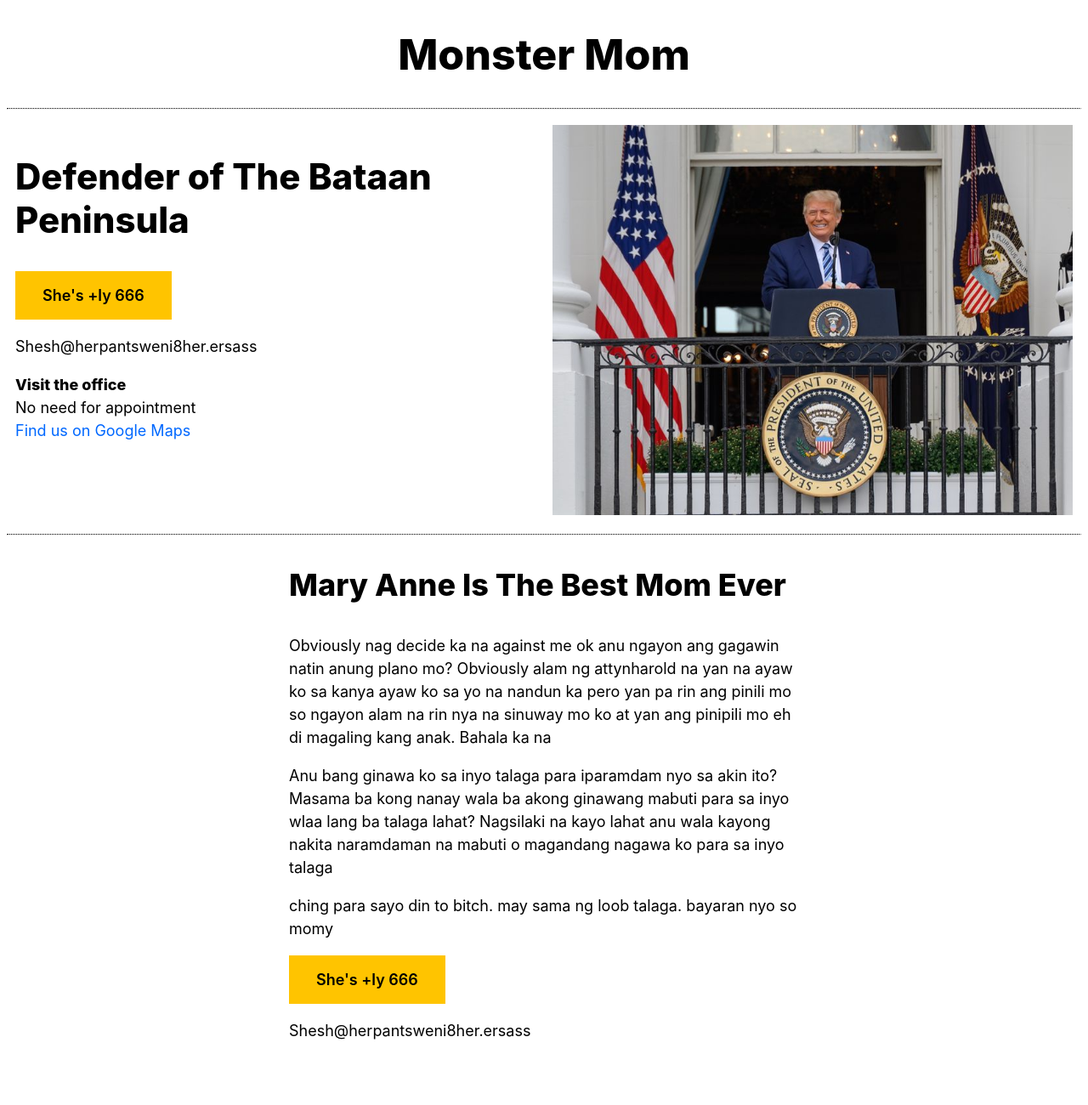
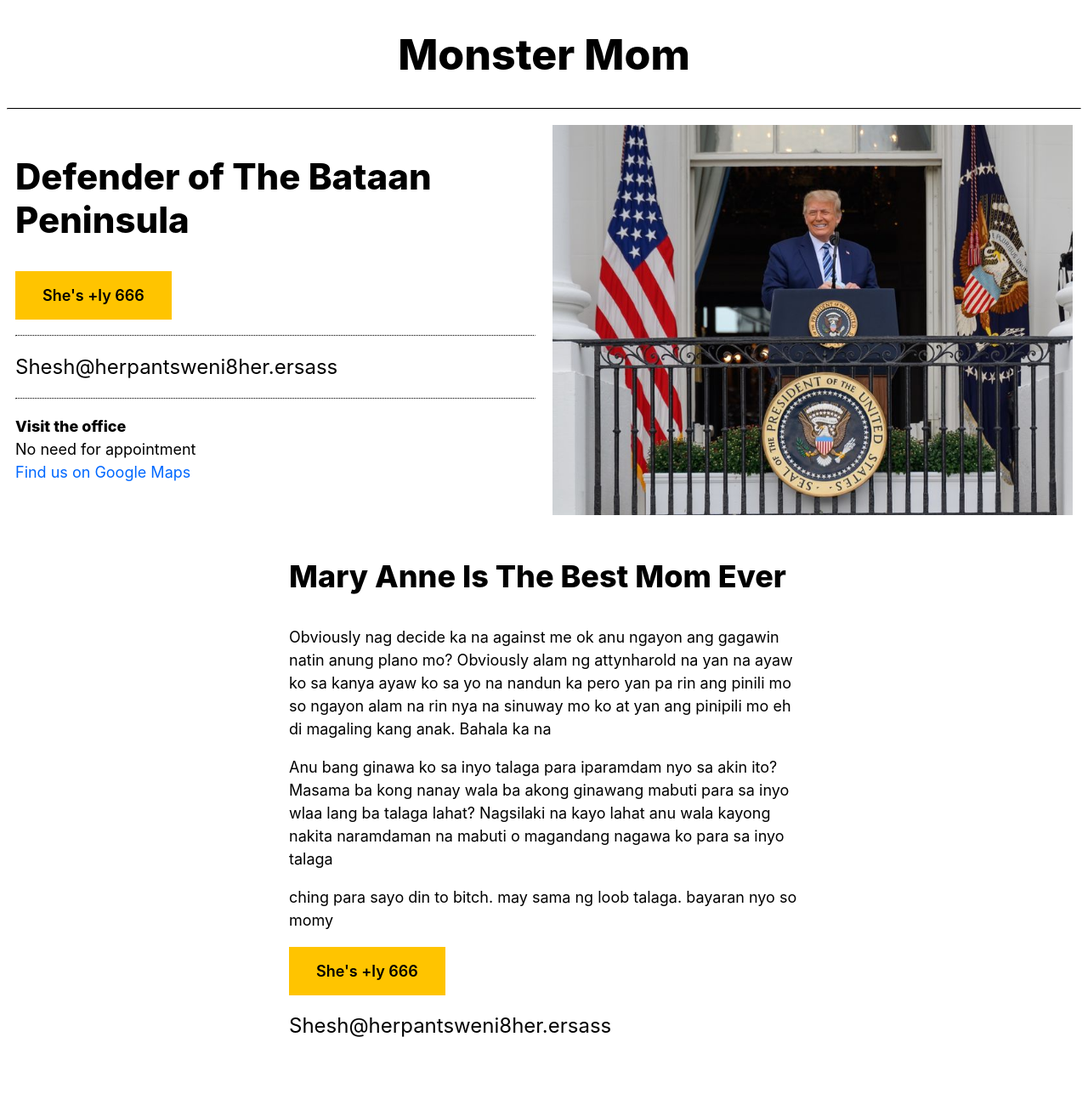
Before and after one commit to jhrespicio/mean.github.io, a plain HTML site: page index.html in a window 1280 px wide. Shown: the top 1300 px of the page at 85% size. Drawn offline with Linux system fonts and the light colour scheme.

Commit message:
Update index.html

```diff
--- a/index.html
+++ b/index.html
@@ -50,6 +50,10 @@
 
       .blue {
         color: #0068ff;
+      }
+
+      .email {
+        font-size: 24px;
       }
 
       p {
@@ -120,7 +124,7 @@
 
   <body>
     <h1 class="tc">Monster Mom</h1>
-    <hr style="border-top: dotted 1px" />
+    <hr style="border-top: solid 1px" />
 
     <div class="row">
       <div class="column">
@@ -129,8 +133,10 @@
         <p>
           <a href="#" class="button">She's +ly 666</a>
         </p>
+        <hr style="border-top: dotted 1px" />
 
-        <p>Shesh@herpantsweni8her.ersass</p>
+        <p><span class="email">Shesh@herpantsweni8her.ersass</span></p>
+        <hr style="border-top: dotted 1px" />
         <p>
           <span style="font-weight: 800">Visit the office</span><br />No need
           for appointment<br /><a
@@ -145,8 +151,6 @@
         <img src="800x600.jpg" alt="Trulli" style="width: 100%" />
       </div>
     </div>
-
-    <hr style="border-top: dotted 1px" />
 
     <div class="ms ma">
       <h3>Mary Anne Is The Best Mom Ever</h3>
@@ -175,7 +179,7 @@
         <a href="#" class="button">She's +ly 666</a>
       </p>
 
-      <p>Shesh@herpantsweni8her.ersass</p>
+      <p><span class="email">Shesh@herpantsweni8her.ersass</span></p>
       <h5 class="nb">Visit The Office</h5>
       <h6 class="nt">No need for appointment</h6>
       <address>
```
